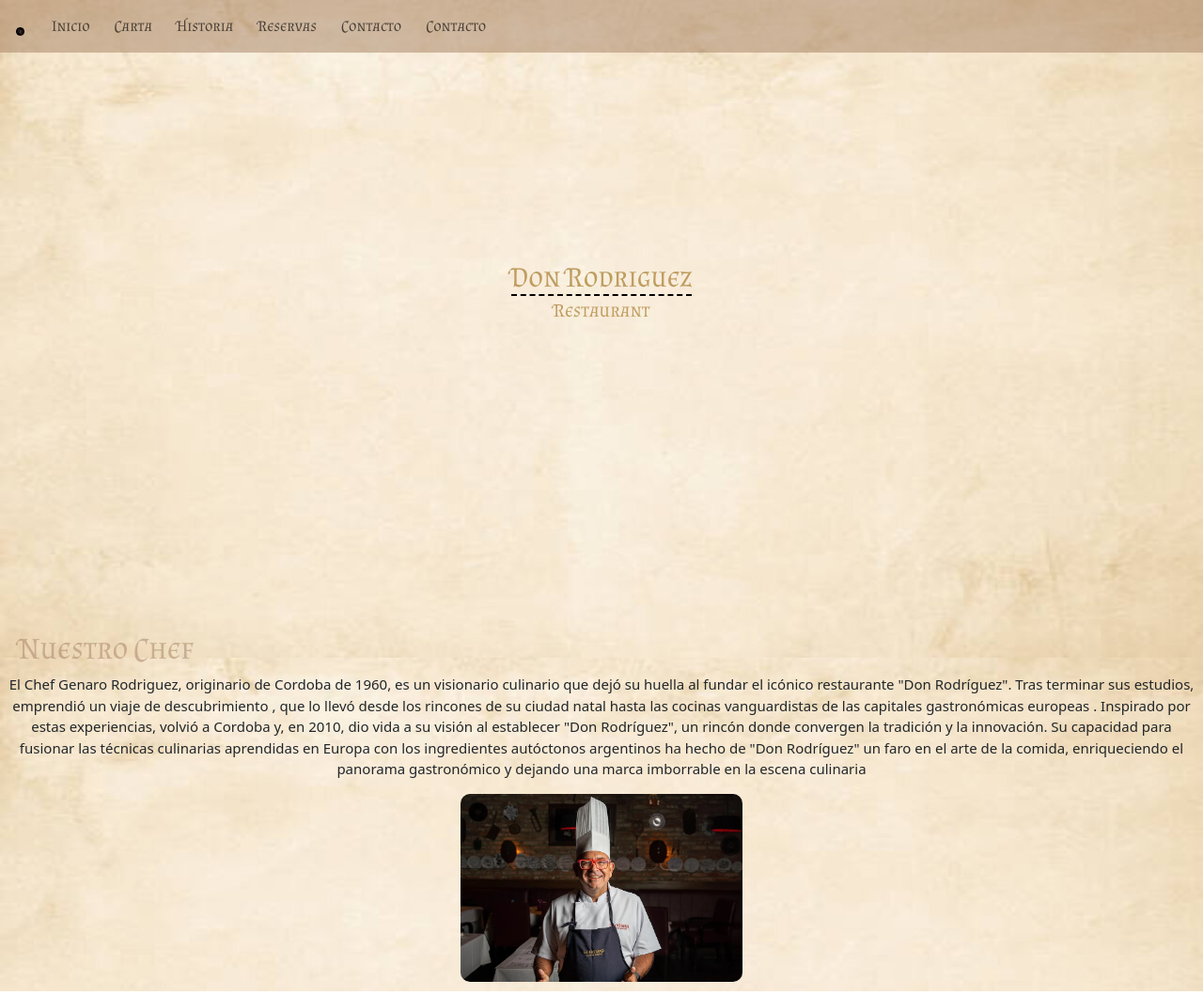
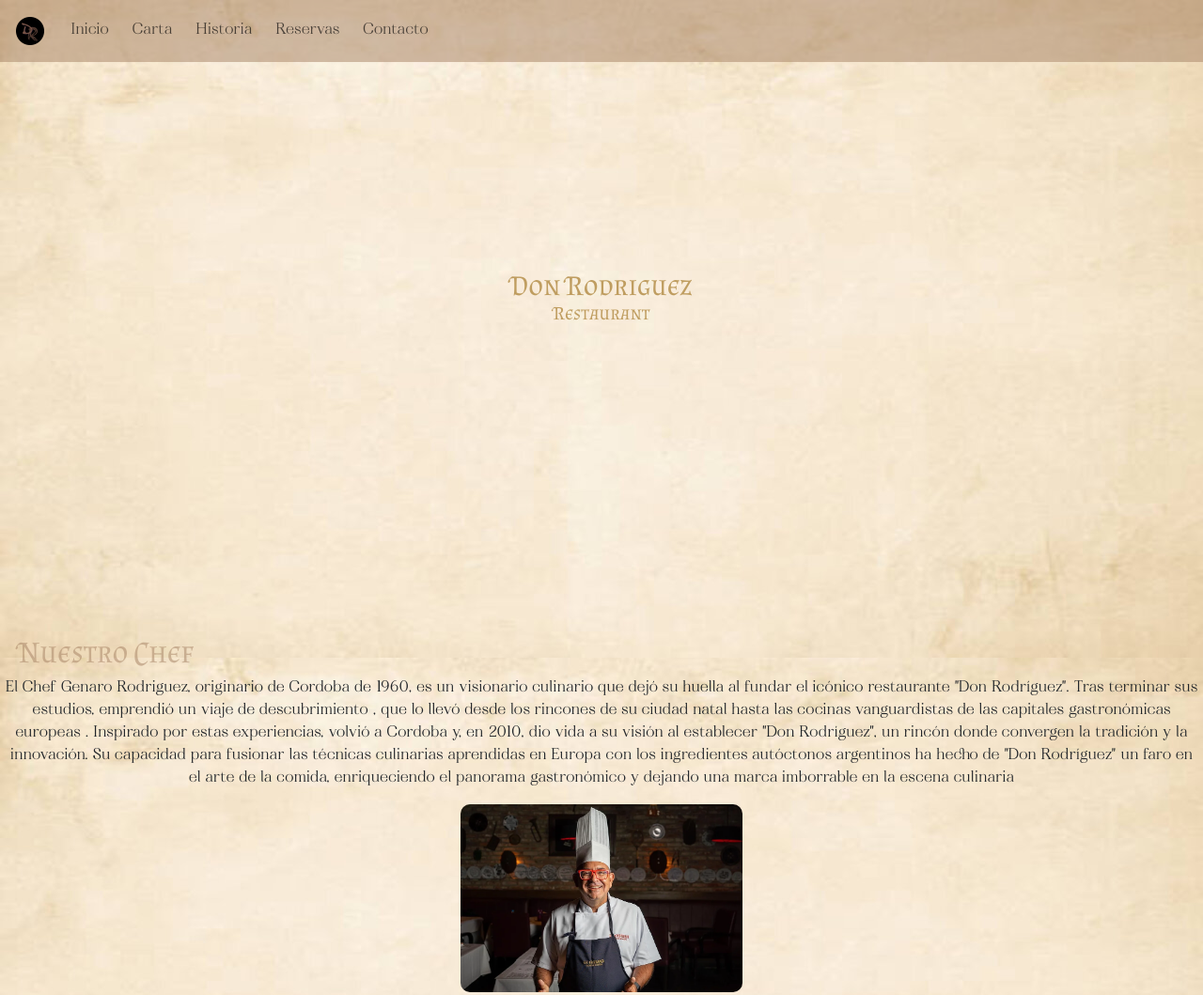
Before and after one commit to baltarodriguezz/PF-Rodriguez, a plain HTML site: page index.html in a window 1280 px wide. Shown: the top 1059 px of the page at 94% size. Drawn offline with nearby package versions, Linux system fonts and the light colour scheme.

Commit message:
modificnado y terminado el index

```diff
--- a/css/styles.css
+++ b/css/styles.css
@@ -4,24 +4,21 @@
     margin: 0px;
 }
 @font-face {
-    font-family: 'vogue';
-    src: url(../fuentes/Vogue.ttf);
-}
-@font-face {
-    font-family: 'spicy';
-    src: url(../fuentes/Spicy\ Pasta.ttf);
-}
-@font-face {
     font-family: 'almendra';
     src: url(../fuentes/AlmendraSC-Regular.ttf);
 }
+@font-face{
+    font-family:'geraldine';
+    src: url(../fuentes/Geraldine\ Regular.ttf);
+}
+
 
 body{
     background-image:url(../img/istockphoto-1170425306-612x612.jpg);
 }
 
 .img-logo{
-    width: 9px;
+    width: 30px;
     margin: 5px;
 }
 ul{
@@ -30,9 +27,8 @@ ul{
     list-style-type: none;
 }
 a{
-    color: #dbfcff;
     text-decoration: none;
-    font-family:'almendra';
+    font-family:'geraldine';
     font-size: 13px;
 }
 
@@ -42,16 +38,14 @@ a{
     justify-content: center;
     align-items: center;
     height: 570px;
-    margin-top: -30px;
+    margin-top: -36px;
     }
 .section1-index h1{
     font-family: 'almendra';
     font-size: 30px;
     color:#bf9d60;
-    font-weight: 500;
     position: relative;
-    top: 5px;
-    border-bottom: dashed 2px #000000  ;
+    top: 9px;
 }
 .section1-index h2{
     font-family: 'almendra';
@@ -82,9 +76,11 @@ a{
 
 #chef-2 {
     margin: 5px;
-    font-size: 15px;
+    font-size: 16px;
     text-align: center;
-}
+    font-family: 'geraldine';
+
+    }
 
 .chef-img{
     max-width: 100%;
--- a/index.html
+++ b/index.html
@@ -17,7 +17,7 @@
                     <img class="img-logo"  src="../img/logo-modified.png" alt="">
                 </a>
                 <button class="navbar-toggler" type="button" data-bs-toggle="collapse" data-bs-target="#navbarSupportedContent" aria-controls="navbarSupportedContent" aria-expanded="false" aria-label="Toggle navigation">
-                    <span class="menu-lo">MENÚg</span>
+                    <span class="menu-lo">MENÚ</span>
                 </button>
                 <div class="collapse navbar-collapse" id="navbarSupportedContent">
                     <ul class="navbar-nav me-auto mb-2 mb-lg-0">
@@ -35,9 +35,6 @@
                         </li>
                         <li class="nav-item">
                             <a class="nav-link" href="pages/contacto.html">Contacto</a>
-                        </li>
-                        <li class="nav-item">
-                            <a class="nav-link" href="pages/pruebas.html">Contacto</a>
                         </li>
                     <ul class="dropdown-menu">
                         <li><a class="dropdown-item" href="#">Action</a></li>
```
Also changed, not shown: pages/menu.html (+1 -2 lines), fuentes/Bargemo.otf (added), fuentes/Geraldine Regular.ttf (added), fuentes/Mainlux-Light.otf (added), fuentes/Philosopher-Bold.ttf (added), fuentes/Saudagar.ttf (added).
